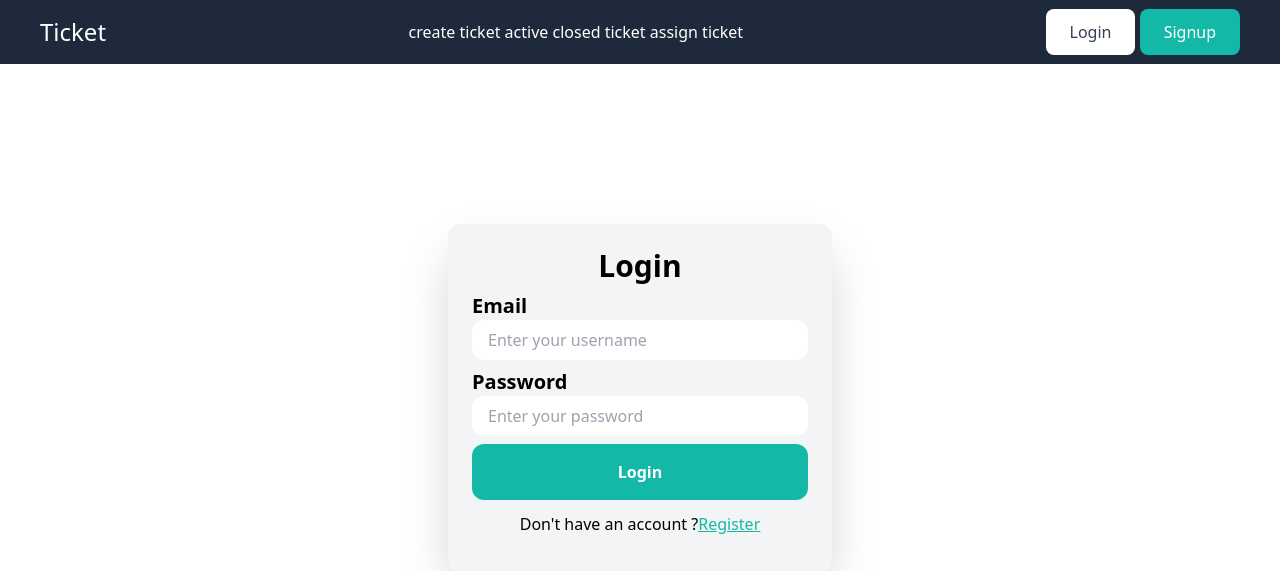
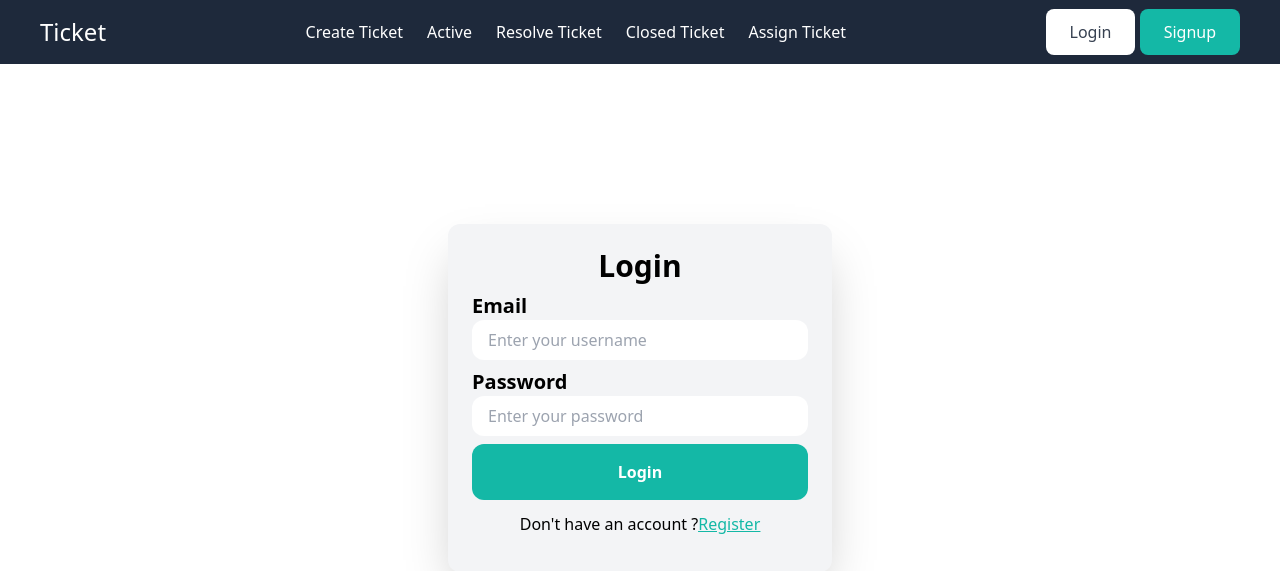
Before and after one commit to zablon-oigo/ticket-management-system, a Django app: page / in a window 1280 px wide. Shown: the top 571 px of the page. Run offline with Django 3.2, Linux system fonts and the light colour scheme; some libraries are stand-ins or nearby versions.

Commit message:
Adding more nav link

```diff
--- a/templates/base.html
+++ b/templates/base.html
@@ -12,11 +12,12 @@
         <a href="" class="text-2xl capitalize">
             ticket
         </a>
-        <div class="">
-            <a href="" class="">create ticket</a>
-            <a href="" class="">active</a>
-            <a href="" class="">closed ticket</a>
-            <a href="" class="">assign ticket</a>
+        <div class="flex items-center justify-between gap-x-6">
+            <a href="" class="capitalize font-medium text-md">create ticket</a>
+            <a href="" class="capitalize font-medium text-md">active</a>
+            <a href="" class="capitalize font-medium text-md">resolve ticket</a>
+            <a href="" class="capitalize font-medium text-md">closed ticket</a>
+            <a href="" class="capitalize font-medium text-md">assign ticket</a>
         </div>
         <div class="">
             {% if request.user.is_authenticated %}
```
